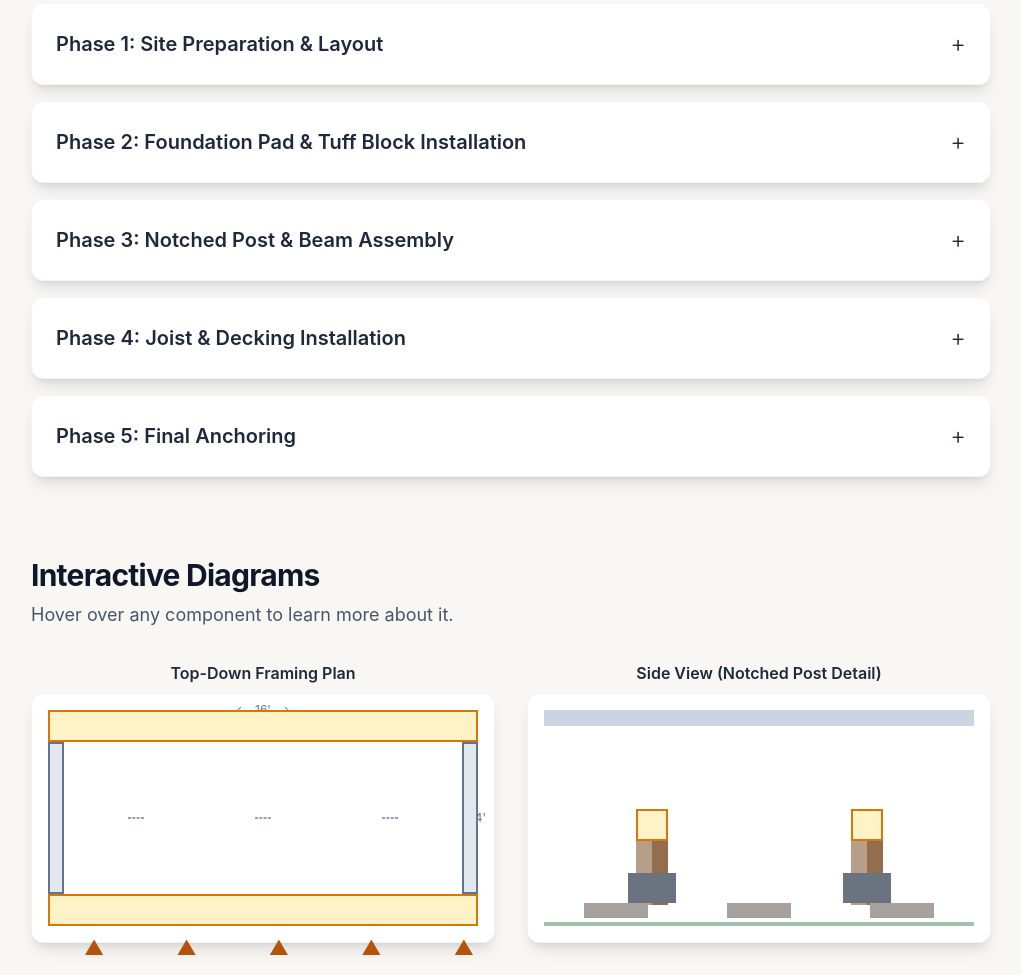
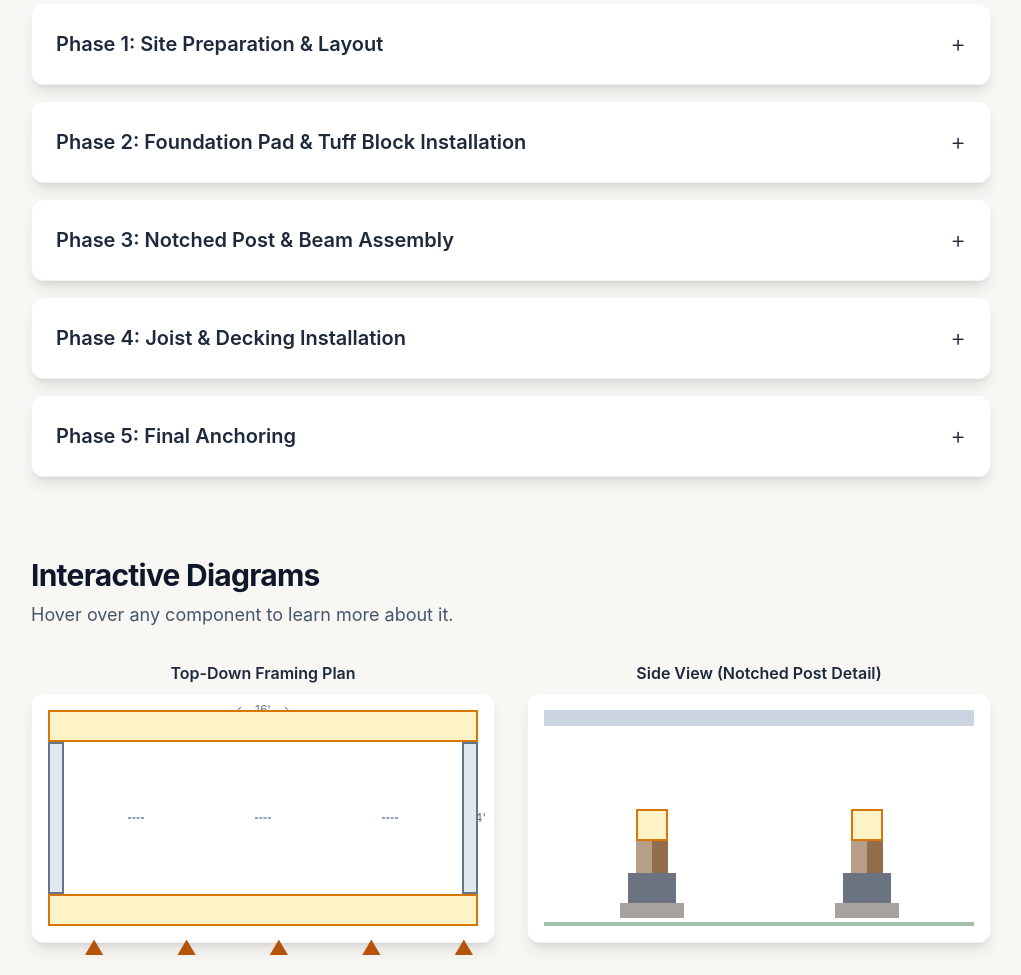
Before and after one commit to jackspirou/jackspirou.github.io, a plain HTML site: page shed/index.html in a window 1280 px wide. Shown: the part 2416-3391 px from the top of the page, without its empty margins (129-1150 px from the left). Drawn offline with nearby package versions, Linux system fonts and the light colour scheme.

Commit message:
Fix diagram alignment: remove extra gravel pad to match Tuff Block count

```diff
--- a/shed/index.html
+++ b/shed/index.html
@@ -1070,10 +1070,6 @@
                     class="diagram-component w-16 bg-stone-400"
                     data-tooltip-text="Compacted Gravel Pad. Creates a stable base for the Tuff Block."
                   ></div>
-                  <div
-                    class="diagram-component w-16 bg-stone-400"
-                    data-tooltip-text="Compacted Gravel Pad. Creates a stable base for the Tuff Block."
-                  ></div>
                 </div>
               </div>
               <div class="h-1 w-full bg-green-800/40 mt-1"></div>
```
